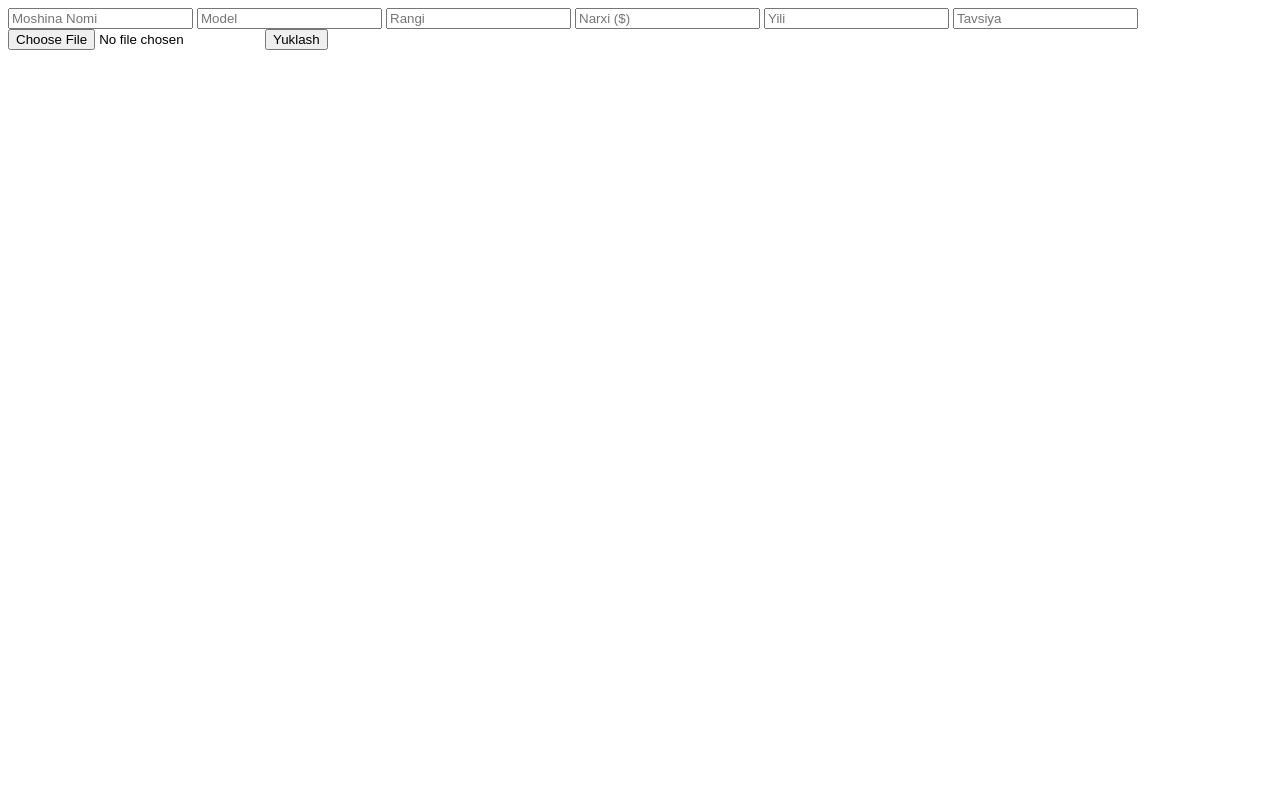
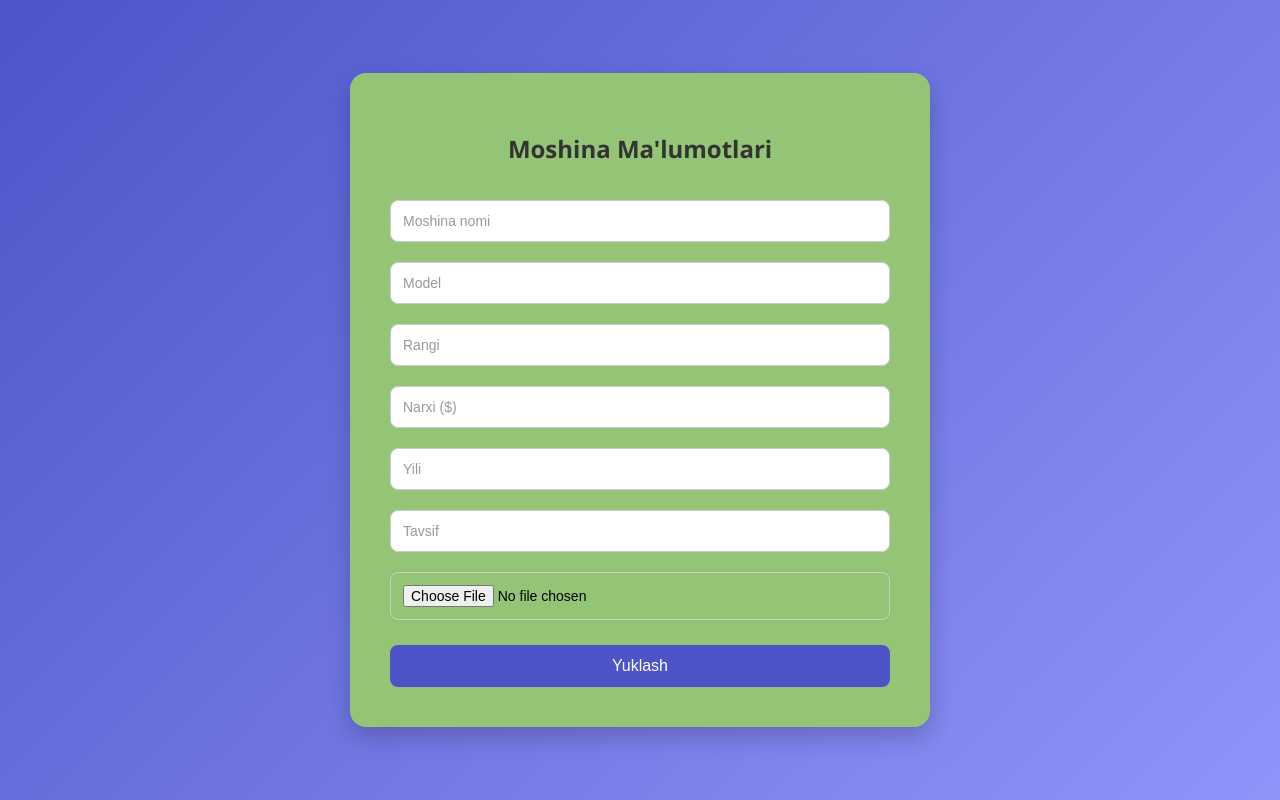
Before and after one commit to Dilmurod0930/Dars_6_asosiy-, a Django app: template templates/moshina/moshina_update.html in a window 1280 px wide. Run offline with Django 5.2, Linux system fonts and the light colour scheme; the template is opened without the code that fills it, so the values that code supplies are empty.

Commit message:
Update.html  faylni  dizayni ham  to'liq  tugatildi.

```diff
--- a/templates/moshina/moshina_update.html
+++ b/templates/moshina/moshina_update.html
@@ -2,19 +2,105 @@
 <html lang="en">
 <head>
     <meta charset="UTF-8">
-    <title>Title</title>
+    <title>Moshina Ma'lumotlari</title>
+    <style>
+        body {
+            margin: 0;
+            padding: 0;
+            font-family: 'Segoe UI', sans-serif;
+            background: linear-gradient(135deg, #4e54c8, #8f94fb); /* gradient fon */
+            height: 100vh;
+            display: flex;
+            justify-content: center;
+            align-items: center;
+        }
+
+        .form-container {
+            background-color: #94c577;
+            border-radius: 16px;
+            padding: 40px;
+            width: 100%;
+            max-width: 500px;
+            box-shadow: 0 10px 25px rgba(0, 0, 0, 0.2);
+        }
+
+        .form-container h2 {
+            text-align: center;
+            margin-bottom: 25px;
+            color: #333;
+        }
+
+        .form-container input[type="text"],
+        .form-container input[type="number"],
+        .form-container input[type="file"] {
+            width: 100%;
+            padding: 12px;
+            margin: 10px 0;
+            border: 1px solid #ccc;
+            border-radius: 8px;
+            box-sizing: border-box;
+            font-size: 14px;
+        }
+
+        .form-container input::placeholder {
+            color: #999;
+        }
+
+        .form-container button {
+            width: 100%;
+            padding: 12px;
+            background-color: #4e54c8;
+            border: none;
+            border-radius: 8px;
+            color: white;
+            font-size: 16px;
+            cursor: pointer;
+            margin-top: 15px;
+            transition: background-color 0.3s ease;
+        }
+
+        .form-container button:hover {
+            background-color: #3b40a4;
+        }
+    </style>
 </head>
 <body>
-<form method="post"  enctype="multipart/form-data">
-    {%  csrf_token %}
-    <input type="text" name="model_name" value="{{moshina.model_name}}"  placeholder="Moshina Nomi ">
-    <input type="text" name="model" value="{{moshina.model}}"  placeholder="Model">
-    <input type="text" name="color" value="{{moshina.color}}"  placeholder="Rangi ">
-    <input type="number" name="price" value="{{moshina.price}}"  placeholder="Narxi ($)">
-    <input type="text" name="year" value="{{moshina.year}}"  placeholder="Yili ">
-    <input type="text" name="description" value="{{moshina.description}}"  placeholder="Tavsiya ">
-    <input type="file" name="image" value="{{moshina.image}}">
-    <button type="submit" >Yuklash </button>
+<form class="form-container" method="post" enctype="multipart/form-data">
+    {% csrf_token %}
+    <h2>Moshina Ma'lumotlari</h2>
+    <input type="text" name="model_name" value="{{ moshina.model_name }}" placeholder="Moshina nomi">
+    <input type="text" name="model" value="{{ moshina.model }}" placeholder="Model">
+    <input type="text" name="color" value="{{ moshina.color }}" placeholder="Rangi">
+    <input type="number" name="price" value="{{ moshina.price }}" placeholder="Narxi ($)">
+    <input type="text" name="year" value="{{ moshina.year }}" placeholder="Yili">
+    <input type="text" name="description" value="{{ moshina.description }}" placeholder="Tavsif">
+    <input type="file" name="image">
+    <button type="submit">Yuklash</button>
 </form>
 </body>
 </html>
+
+
+
+
+
+<!--<!DOCTYPE html>-->
+<!--<html lang="en">-->
+<!--<head>-->
+<!--    <meta charset="UTF-8">-->
+<!--    <title>Title</title>-->
+<!--</head>-->
+<!--<body>-->
+<!--<form method="post"  enctype="multipart/form-data">-->
+<!--    {%  csrf_token %}-->
+<!--    <input type="text" name="model_name" value="{{moshina.model_name}}"  placeholder="Moshina Nomi ">-->
+<!--    <input type="text" name="model" value="{{moshina.model}}"  placeholder="Model">-->
+<!--    <input type="text" name="color" value="{{moshina.color}}"  placeholder="Rangi ">-->
+<!--    <input type="number" name="price" value="{{moshina.price}}"  placeholder="Narxi ($)">-->
+<!--    <input type="text" name="year" value="{{moshina.year}}"  placeholder="Yili ">-->
+<!--    <input type="text" name="description" value="{{moshina.description}}"  placeholder="Tavsiya ">-->
+<!--    <input type="file" name="image" value="{{moshina.image}}">-->
+<!--    <button type="submit" >Yuklash </button>-->
+<!--</form>-->
+<!--</body>-->
+<!--</html>-->
```
